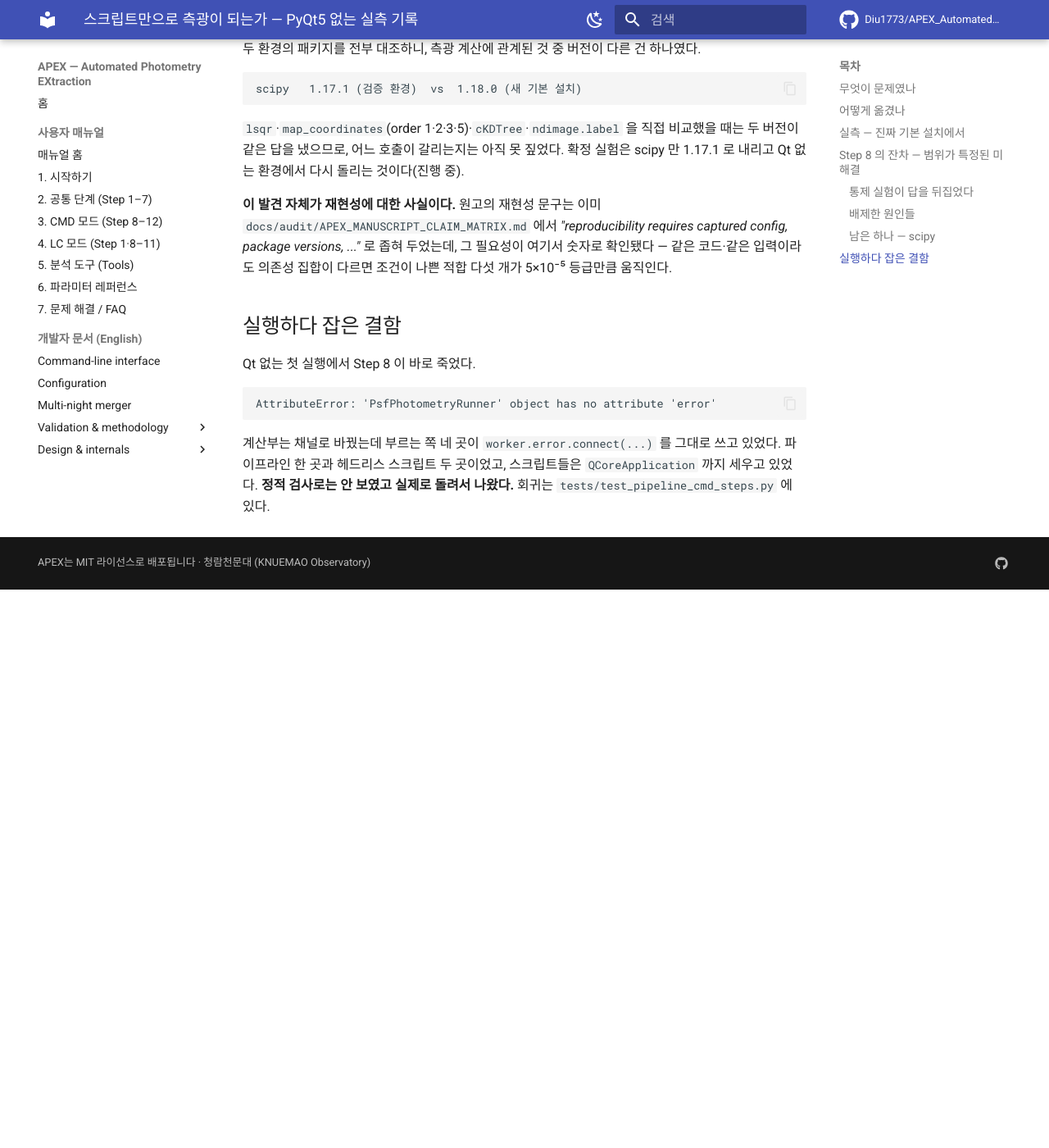
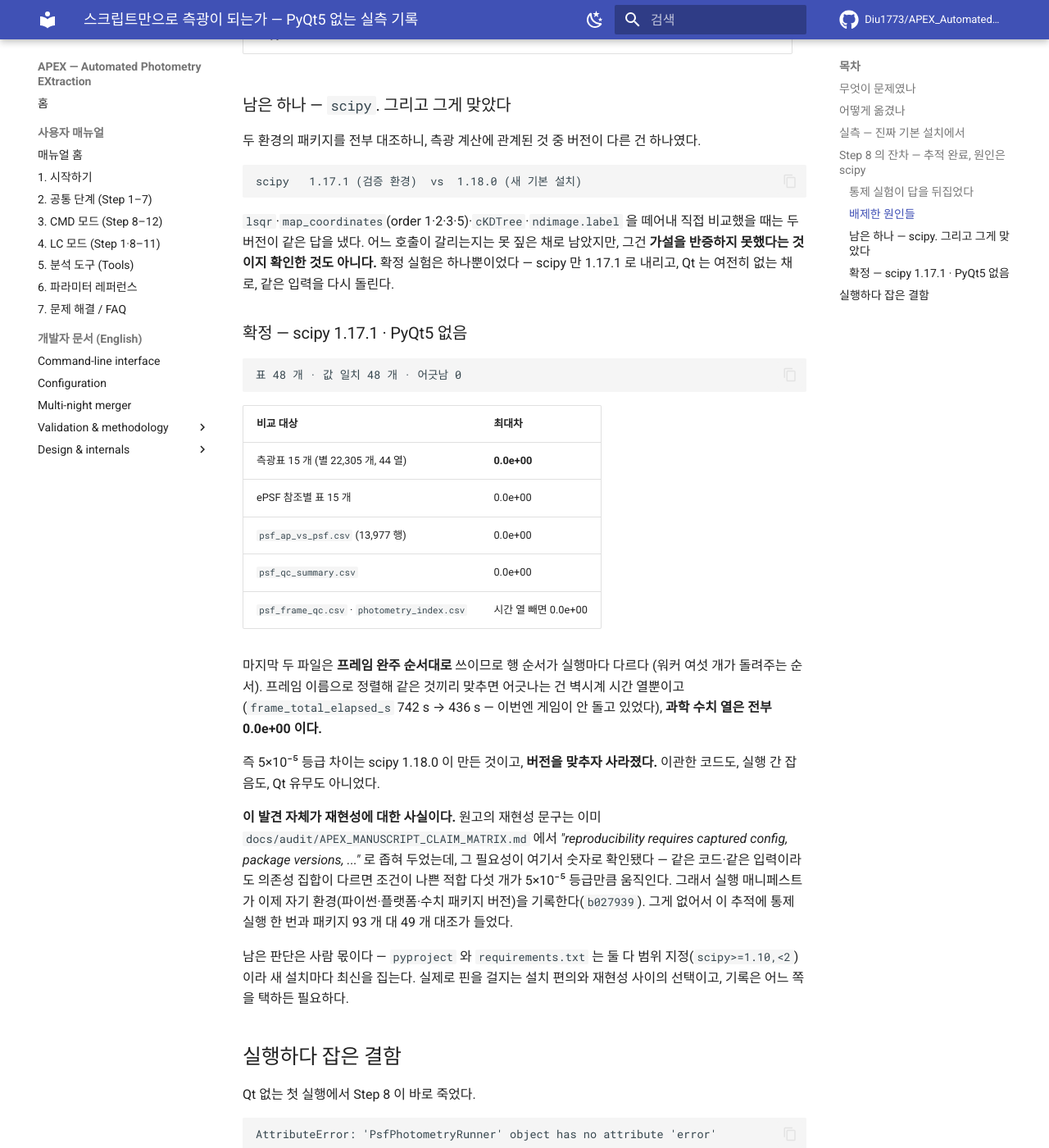
Before and after one commit to Diu1773/APEX_AutomatedPhotometryEXtraction, an MkDocs documentation site: the page built from docs/audit/HEADLESS_WITHOUT_QT.md, in a window 1280 px wide and 1400 px high, scrolled down 2904 px. Shown: the whole window at 82% size. Built offline with MkDocs 1.6.1 and Material for MkDocs 9.7.7, drawn with Linux system fonts in a browser that asks for light colours; comment, search, counter and statistics services are not loaded; before the commit the page ends 3623 px from its top, so only the background shows below that; some of the changed text lies outside the part shown.

Commit message:
audit(headless): scipy 확정 — Qt 없는 설치가 저장본을 0.0e+00 으로 재현한다
확정 실험: scipy 만 1.18.0 → 1.17.1 로 내리고 PyQt5 는 여전히 없는 채로 M13 15 프레임
Step 8 재실행. 결과는 **표 48 개 전부 값 일치**(측광표 15 개 · 별 22,305 개 · 44 열
포함, 최대차 0.0e+00). 어긋난 건 벽시계 시간 열과 프레임 완주 순서뿐이고, 프레임명으로
정렬해 맞추면 과학 수치는 전부 0.0e+00 이다.

즉 첫 실행에서 남았던 5 개 측정의 5×10⁻⁵ 등급 차이는 이관도, 실행 간 잡음도, Qt 유무도
아니고 **새 기본 설치가 집어온 scipy 1.18.0** 이었다. `lsqr`·`map_coordinates`·`cKDTree`·
`ndimage.label` 을 떼어 비교했을 땐 두 버전이 같은 답을 냈으므로 어느 호출이 갈리는지는
못 짚었지만, 그건 가설을 반증하지 못했다는 뜻이지 확인한 것도 아니었다 — 확정은 실제로
버전을 내려 돌려서 났다.

세 문서를 사실에 맞춘다. HEADLESS_WITHOUT_QT.md 는 "범위 특정된 미해결"을 추적 완료로,
배제표에 scipy 확정 행 추가. 감사표의 GUI·헤드리스 동일성 행은 "Step 8 은 ≤5e-5" 를
"둘 다 0.0e+00, 단 패키지 버전도 같아야 한다" 로. TRACK.md 는 통제 실험이 첫 판정을
뒤집은 경과까지 남긴다.

Co-Authored-By: Claude Opus 5 <noreply@anthropic.com>

```diff
--- a/docs/audit/HEADLESS_WITHOUT_QT.md
+++ b/docs/audit/HEADLESS_WITHOUT_QT.md
@@ -44,9 +44,13 @@ scriptable, headless command-line pipeline"* 이라고 쓰고 있었고,
 | Step 10 | 완주 46.4 초 · 표 **48 개 전부 최대차 0.0e+00** |
 | Step 8 | 15/15 프레임 완주 · 별 22,305 개 |
 
-## Step 8 의 잔차 — 범위가 특정된 미해결
+**결론부터**: Step 8 도 **일치한다 — scipy 버전만 맞추면 최대차 0.0e+00.**
+처음 실행에서 남았던 5 개 측정의 차이는 이관 때문이 아니라 새 기본 설치가
+집어온 scipy 1.18.0 때문이었다. 아래는 그 추적 기록이다.
 
-Step 8 은 저장본과 정확히 일치하지는 않았다. 전체 분포:
+## Step 8 의 잔차 — 추적 완료, 원인은 scipy
+
+Step 8 은 **첫 실행에서** 저장본과 정확히 일치하지 않았다. 전체 분포:
 
 - `mag_psf` 최대차 **4.8e-05 등급**, flux 상대차 최대 4.4e-05
 - 1e-6 등급을 넘는 측정 **22,305 개 중 5 개 (0.02 %)**
@@ -93,22 +97,51 @@ Step 8 은 저장본과 정확히 일치하지는 않았다. 전체 분포:
 | 워커 수 | 아님 | 두 실행 다 6 (설정 override) |
 | 입력 파일 | 아님 | step4·5·6·7 파일 72 개 바이트 동일 |
 | numpy·astropy·photutils·pandas·sep | 아님 | 두 환경 버전 동일 |
+| **scipy 1.18.0** | **확정** | **1.17.1 로 내리자 48 개 표 전부 0.0e+00** |
 
-### 남은 하나 — `scipy`
+### 남은 하나 — `scipy`. 그리고 그게 맞았다
 
 두 환경의 패키지를 전부 대조하니, 측광 계산에 관계된 것 중 버전이 다른 건 하나였다.
 
     scipy   1.17.1 (검증 환경)  vs  1.18.0 (새 기본 설치)
 
-`lsqr`·`map_coordinates`(order 1·2·3·5)·`cKDTree`·`ndimage.label` 을 직접 비교했을
-때는 두 버전이 같은 답을 냈으므로, 어느 호출이 갈리는지는 아직 못 짚었다. 확정
-실험은 scipy 만 1.17.1 로 내리고 Qt 없는 환경에서 다시 돌리는 것이다(진행 중).
+`lsqr`·`map_coordinates`(order 1·2·3·5)·`cKDTree`·`ndimage.label` 을 떼어내 직접
+비교했을 때는 두 버전이 같은 답을 냈다. 어느 호출이 갈리는지는 못 짚은 채로
+남았지만, 그건 **가설을 반증하지 못했다는 것이지 확인한 것도 아니다.** 확정
+실험은 하나뿐이었다 — scipy 만 1.17.1 로 내리고, Qt 는 여전히 없는 채로, 같은
+입력을 다시 돌린다.
+
+### 확정 — scipy 1.17.1 · PyQt5 없음
+
+    표 48 개 · 값 일치 48 개 · 어긋남 0
+
+| 비교 대상 | 최대차 |
+|---|---|
+| 측광표 15 개 (별 22,305 개, 44 열) | **0.0e+00** |
+| ePSF 참조별 표 15 개 | 0.0e+00 |
+| `psf_ap_vs_psf.csv` (13,977 행) | 0.0e+00 |
+| `psf_qc_summary.csv` | 0.0e+00 |
+| `psf_frame_qc.csv` · `photometry_index.csv` | 시간 열 빼면 0.0e+00 |
+
+마지막 두 파일은 **프레임 완주 순서대로** 쓰이므로 행 순서가 실행마다 다르다
+(워커 여섯 개가 돌려주는 순서). 프레임 이름으로 정렬해 같은 것끼리 맞추면
+어긋나는 건 벽시계 시간 열뿐이고(`frame_total_elapsed_s` 742 s → 436 s — 이번엔
+게임이 안 돌고 있었다), **과학 수치 열은 전부 0.0e+00 이다.**
+
+즉 5×10⁻⁵ 등급 차이는 scipy 1.18.0 이 만든 것이고, **버전을 맞추자 사라졌다.**
+이관한 코드도, 실행 간 잡음도, Qt 유무도 아니었다.
 
 **이 발견 자체가 재현성에 대한 사실이다.** 원고의 재현성 문구는 이미
 `docs/audit/APEX_MANUSCRIPT_CLAIM_MATRIX.md` 에서 *"reproducibility requires
 captured config, package versions, ..."* 로 좁혀 두었는데, 그 필요성이 여기서
 숫자로 확인됐다 — 같은 코드·같은 입력이라도 의존성 집합이 다르면 조건이 나쁜
-적합 다섯 개가 5×10⁻⁵ 등급만큼 움직인다.
+적합 다섯 개가 5×10⁻⁵ 등급만큼 움직인다. 그래서 실행 매니페스트가 이제 자기
+환경(파이썬·플랫폼·수치 패키지 버전)을 기록한다(`b027939`). 그게 없어서 이
+추적에 통제 실행 한 번과 패키지 93 개 대 49 개 대조가 들었다.
+
+남은 판단은 사람 몫이다 — `pyproject` 와 `requirements.txt` 는 둘 다 범위
+지정(`scipy>=1.10,<2`)이라 새 설치마다 최신을 집는다. 실제로 핀을 걸지는
+설치 편의와 재현성 사이의 선택이고, 기록은 어느 쪽을 택하든 필요하다.
 
 ## 실행하다 잡은 결함
 
```
Also changed, not shown: TRACK.md (+19 -6 lines), docs/audit/APEX_MANUSCRIPT_CLAIM_MATRIX.md (+1 -1 lines).
